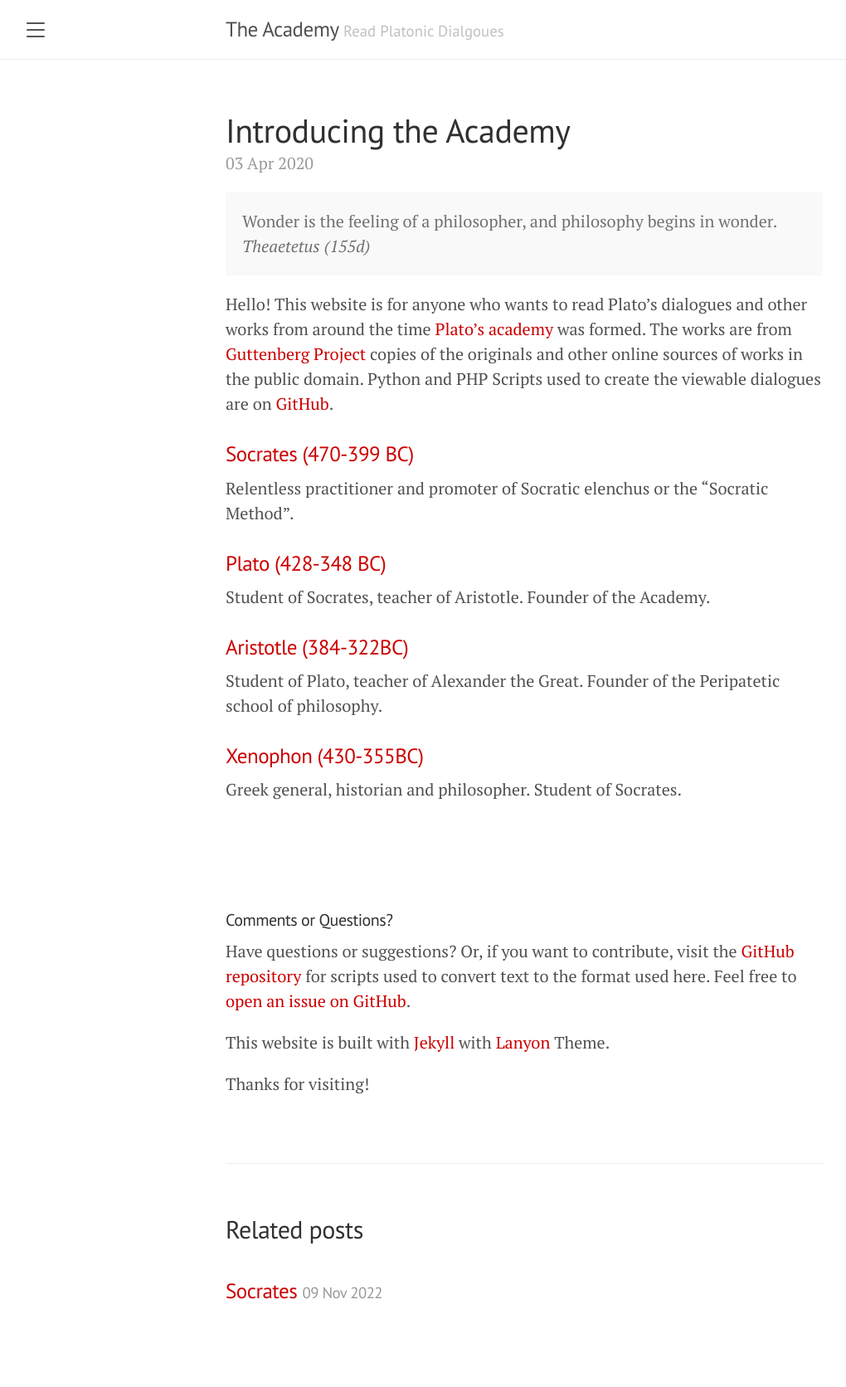
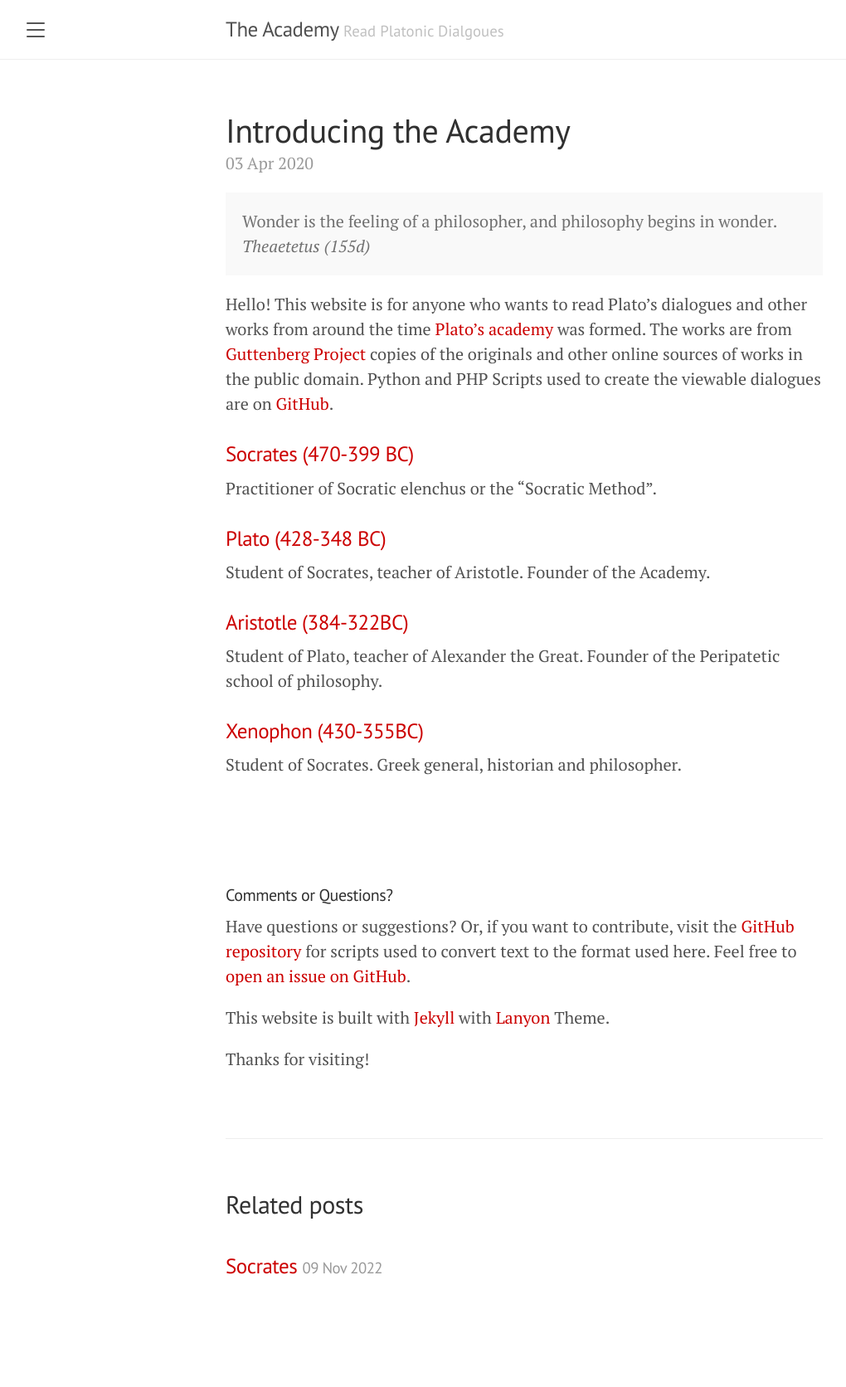
Before and after one commit to insomnicles/insomnicles.github.io, a Jekyll site: the page built from _posts/2020-04-03-introducing-academy.md, in a window 1280 px wide. Shown: the whole page at 83% size, without its empty margins (8-1028 px from the left). Built offline with Jekyll 4.4.1, drawn with Linux system fonts in a browser that asks for light colours; after the commit the page ends 1642 px from its top, so only the background shows below that.

```diff
--- a/_posts/2020-04-03-introducing-academy.md
+++ b/_posts/2020-04-03-introducing-academy.md
@@ -11,7 +11,7 @@ Hello! This website is for anyone who wants to read Plato's dialogues and other
 
 ### [Socrates (470-399 BC)]({{ site.url }}/2022/11/09/socrates/)
 
-Relentless practitioner and promoter of Socratic elenchus or the "Socratic Method".
+Practitioner of Socratic elenchus or the "Socratic Method".
 
 ### [Plato (428-348 BC)]({{ site.baseurl }}/plato)
 
@@ -23,7 +23,7 @@ Student of Plato, teacher of Alexander the Great. Founder of the Peripatetic sch
 
 ### [Xenophon (430-355BC)]({{ site.baseurl }}/xenophon)
 
-Greek general, historian and philosopher. Student of Socrates.
+Student of Socrates. Greek general, historian and philosopher.
 
 <br><br><br>
 
```
Also changed, not shown: pages/main/xenophon.md (added, +28 -0 lines).
